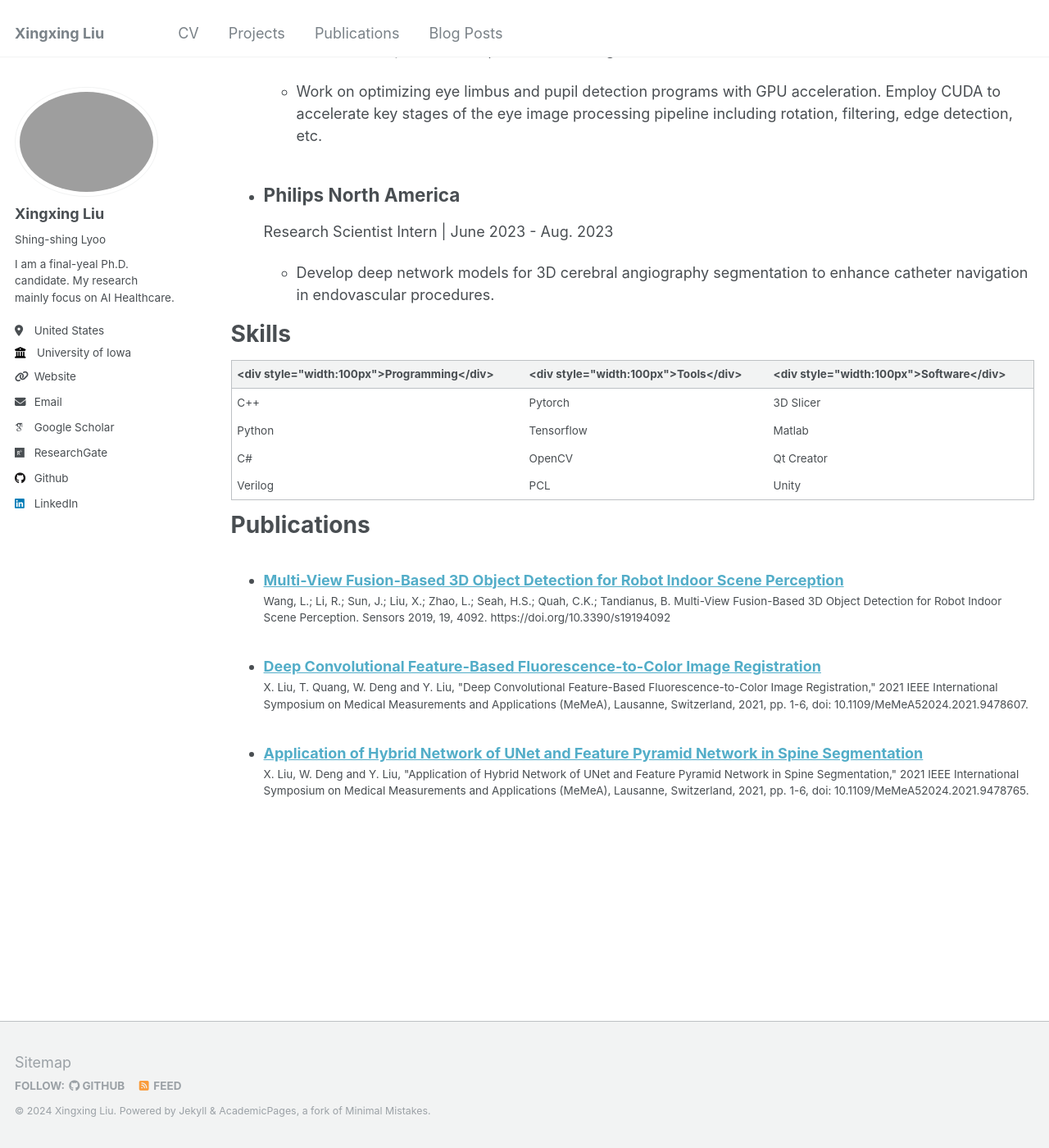
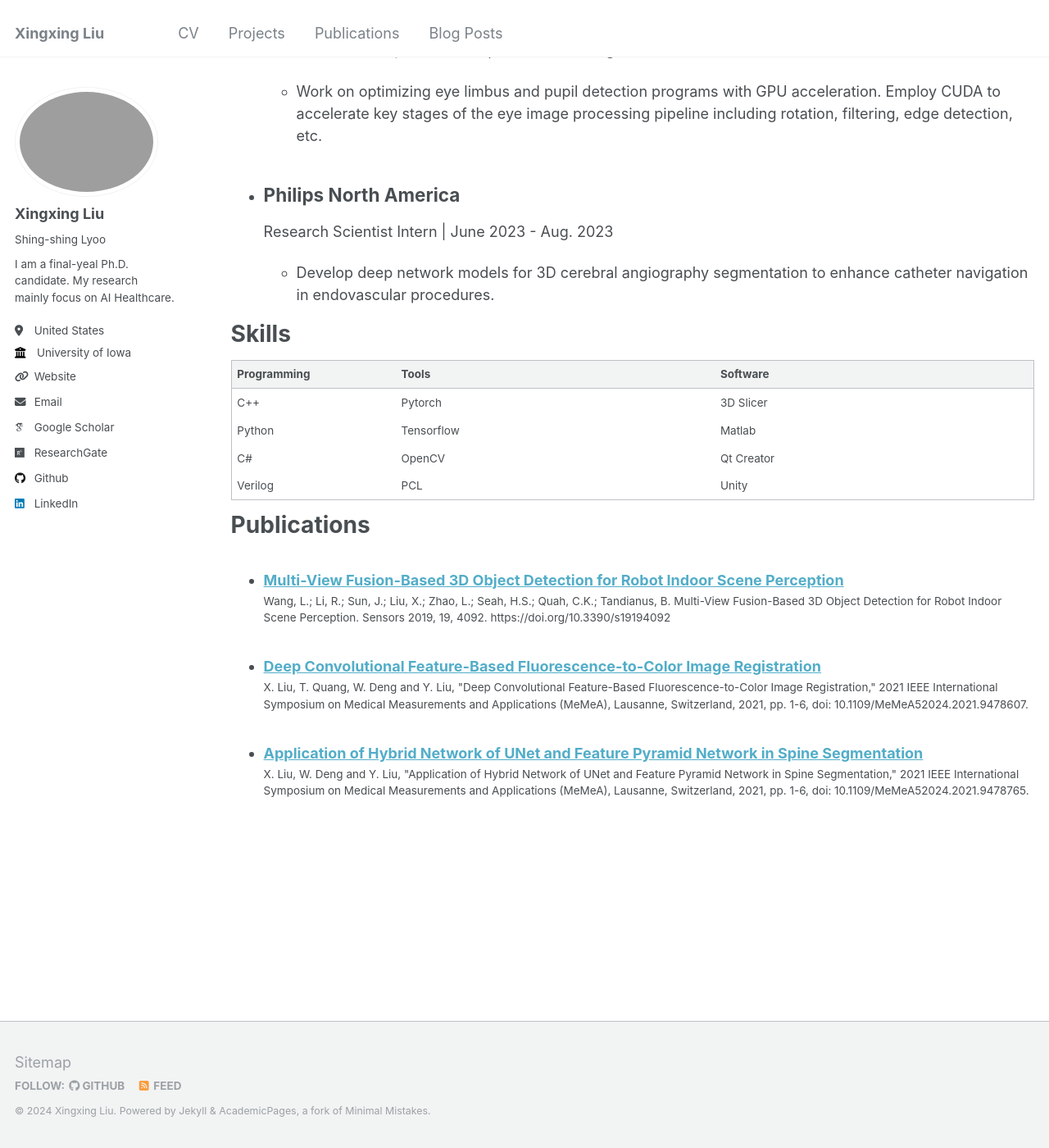
Before and after one commit to xxliu1996/xxliu1996.github.io, a Jekyll site: the page built from _pages/cv.md, in a window 1280 px wide and 1400 px high, scrolled down 705 px. Shown: the whole window at 82% size. Built offline with Jekyll 4.4.1, drawn with Linux system fonts in a browser that asks for light colours; some web fonts are replaced; some of the changed lines change nothing that is shown.

Commit message:
update CV

```diff
--- a/_pages/cv.md
+++ b/_pages/cv.md
@@ -39,9 +39,21 @@ Skills
 td, th {
    border: none!important;
 }
+
+table th:first-of-type {
+    width: 100px;
+}
+table th:nth-of-type(2) {
+    width: 200px;
+}
+
+table th:nth-of-type(3) {
+    width: 200px;
+}
+
 </style>
 
-|<div style="width:100px">Programming</div>        |<div style="width:100px">Tools</div>               |<div style="width:100px">Software</div>            |
+| Programming         | Tools               | Software            |
 | ------------------- | ------------------- | ------------------- |
 | C++                 | Pytorch             | 3D Slicer           |
 | Python              | Tensorflow          | Matlab              |
```
